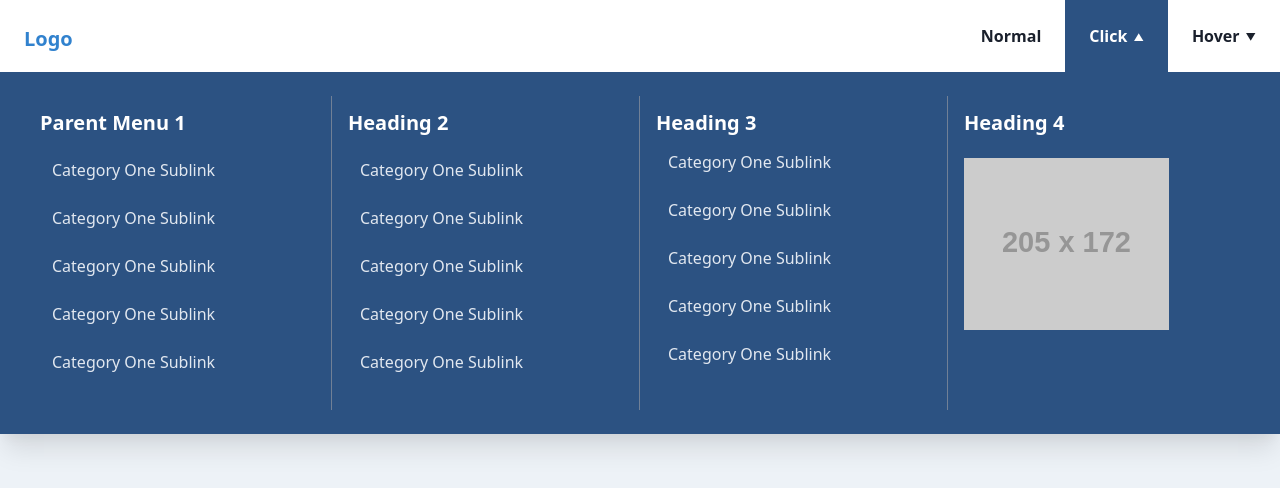
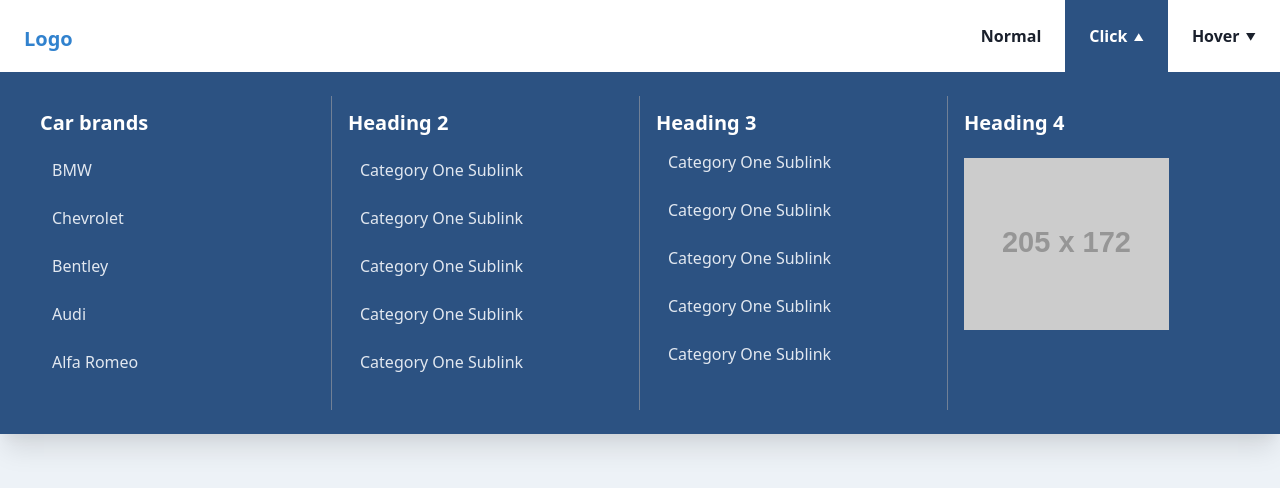
Before and after one commit to hungba124/tailwindcss-template-megamenu, a plain HTML site: page index.html in a window 1280 px wide. Both pictures are taken after a click on the label "Click". Drawn offline with nearby package versions, Linux system fonts and the light colour scheme; placeholder pictures from the web are drawn by us.

Commit message:
Add parent Menu items

```diff
--- a/index.html
+++ b/index.html
@@ -95,21 +95,21 @@
                         <div role="toggle" class="p-6 mega-menu mb-16 sm:mb-0 shadow-xl bg-blue-800">
                             <div class="container mx-auto w-full flex flex-wrap justify-between mx-2">
                                 <ul class="px-4 w-full sm:w-1/2 lg:w-1/4 border-gray-600 border-b sm:border-r lg:border-b-0 pb-6 pt-6 lg:pt-3">
-                                    <h3 class="font-bold text-xl text-white text-bold mb-2">Parent Menu 1</h3>
+                                    <h3 class="font-bold text-xl text-white text-bold mb-2">Car brands</h3>
                                     <li>
-                                        <a href="#" class="block p-3 hover:bg-blue-600 text-gray-300 hover:text-white">Category One Sublink</a>
+                                        <a href="#" class="block p-3 hover:bg-blue-600 text-gray-300 hover:text-white">BMW</a>
                                     </li>
                                     <li>
-                                        <a href="#" class="block p-3 hover:bg-blue-600 text-gray-300 hover:text-white">Category One Sublink</a>
+                                        <a href="#" class="block p-3 hover:bg-blue-600 text-gray-300 hover:text-white">Chevrolet</a>
                                     </li>
                                     <li>
-                                        <a href="#" class="block p-3 hover:bg-blue-600 text-gray-300 hover:text-white">Category One Sublink</a>
+                                        <a href="#" class="block p-3 hover:bg-blue-600 text-gray-300 hover:text-white">Bentley</a>
                                     </li>
                                     <li>
-                                        <a href="#" class="block p-3 hover:bg-blue-600 text-gray-300 hover:text-white">Category One Sublink</a>
+                                        <a href="#" class="block p-3 hover:bg-blue-600 text-gray-300 hover:text-white">Audi</a>
                                     </li>
                                     <li>
-                                        <a href="#" class="block p-3 hover:bg-blue-600 text-gray-300 hover:text-white">Category One Sublink</a>
+                                        <a href="#" class="block p-3 hover:bg-blue-600 text-gray-300 hover:text-white">Alfa Romeo</a>
                                     </li>
                                 </ul>
                                 <ul class="px-4 w-full sm:w-1/2 lg:w-1/4 border-gray-600 border-b sm:border-r-0 lg:border-r lg:border-b-0 pb-6 pt-6 lg:pt-3">
```
